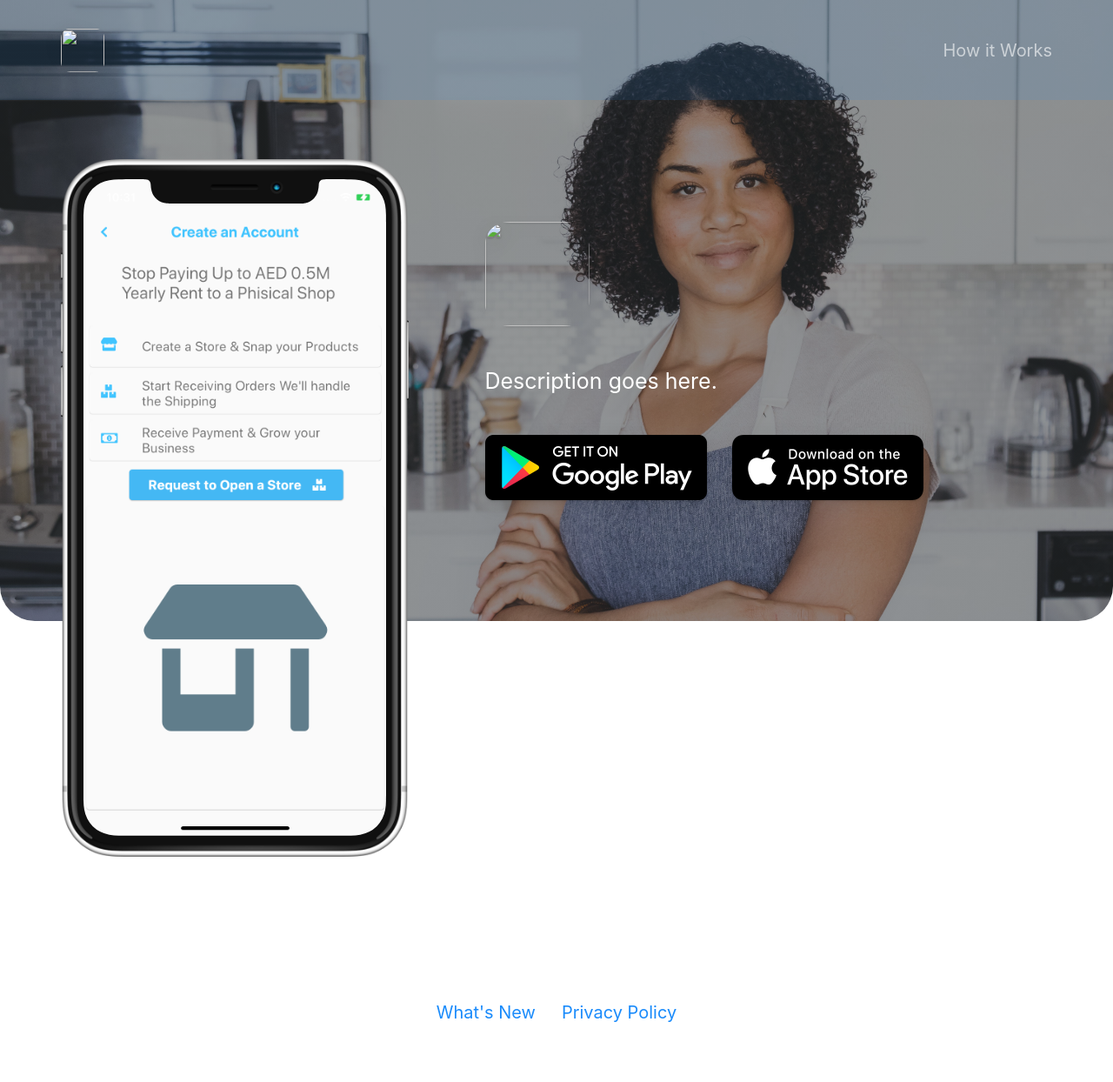
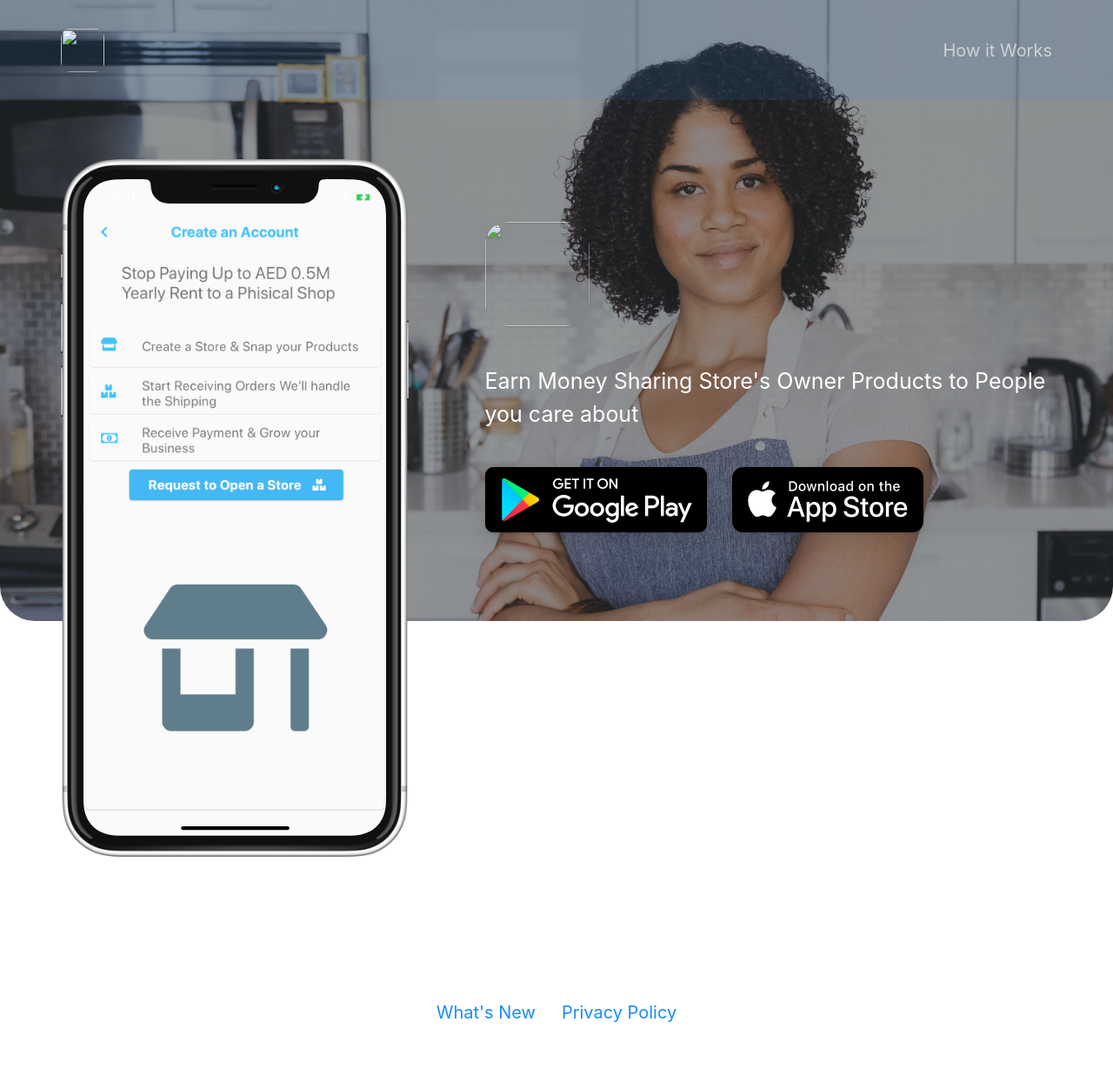
Before and after one commit to emilbaehr/automatic-app-landing-page, a Jekyll site: the page built from index.html, in a window 1280 px wide. Shown: the whole page at 87% size. Built offline with Jekyll 4.4.1, drawn with Linux system fonts in a browser that asks for light colours; nearby versions of some CDN libraries.

Commit message:
Update _config.yml

```diff
--- a/_config.yml
+++ b/_config.yml
@@ -1,5 +1,5 @@
 #page title
-page_title                                : flopsell.app                                      # Automatically populates with app name if not set and if iOS app ID is set. Otherwise enter manually.
+page_title                                : flosell.app                                      # Automatically populates with app name if not set and if iOS app ID is set. Otherwise enter manually.
 
 # App Info
 ios_app_id                                : 1234793120                                # Required. Enter iOS app ID to automatically populate name, price and icons (e.g. 718043190).
@@ -12,9 +12,9 @@
 app_icon                                  : # assets/appicon.png                      # Automatically populates if not set and if iOS app ID is set.  Otherwise enter path to icon file manually.
 app_name                                  :                                           # Automatically populates if not set and if iOS app ID is set.  Otherwise enter manually.
 app_price                                 :                                           # Automatically populates if not set and if iOS app ID is set.  Otherwise enter manually.
-app_description                           : Description goes here.
+app_description                           : Earn Money Sharing Store's Owner Products to People you care about
 
-enable_smart_app_banner                   : true                                      # Set to true to show a smart app banner at top of page on mobile devices.
+enable_smart_app_banner                   : false                                     # Set to true to show a smart app banner at top of page on mobile devices.
 
 
 
```
